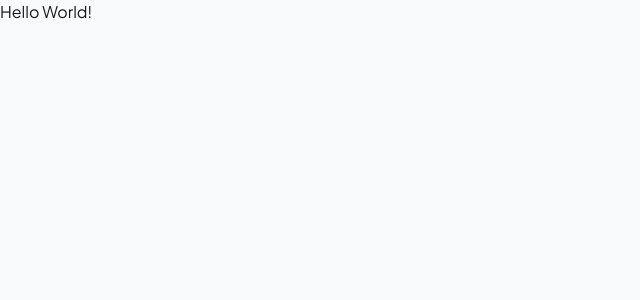
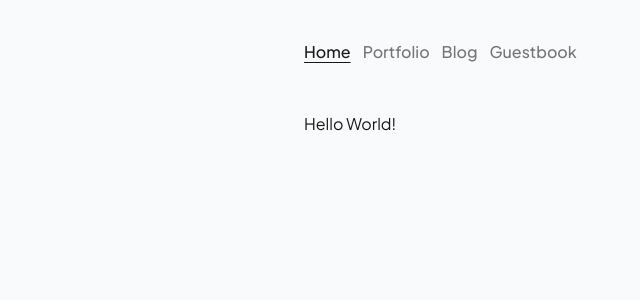
Before and after one commit to Mgkusumaputra/mgkusumaputra.me, a Next.js app: page / in a window 1280 px wide. Shown: the top 300 px of the page, without its empty margins (0-640 px from the left). Built offline with nearby package versions, Linux system fonts and the light colour scheme.

Commit message:
✨ feat: navbar

```diff
--- a/app/page.tsx
+++ b/app/page.tsx
@@ -1,7 +1,10 @@
+import Navbar from "@/components/Navbar";
+
 export default function Home() {
   return (
-    <div className="h-screen">
+    <div className="w-full mx-auto px-8 py-10 max-w-2xl h-screen md:px-0">
+      <Navbar />
       <h1>Hello World!</h1>
     </div>
-  )
+  );
 }
--- /dev/null
+++ b/components/Navbar.tsx
@@ -0,0 +1,64 @@
+"use client";
+
+import Link from "next/link";
+import { usePathname } from "next/navigation";
+
+export default function Navbar() {
+  let pathname = usePathname() || "/";
+  if (pathname.includes("/blog/")) {
+    pathname = "/blog";
+  }
+
+  return (
+    <nav className="mb-12 text-base font-medium">
+      <ul className="flex items-center gap-x-3">
+        <li>
+          <Link
+            href="/"
+            className={`${
+              pathname === "/" ? "text-text-primary underline underline-offset-4" : "text-inactive"
+            }`}
+          >
+            Home
+          </Link>
+        </li>
+        <li>
+          <Link
+            href="/portfolio"
+            className={`${
+              pathname === "/portfolio"
+                ? "text-text-primary underline underline-offset-4"
+                : "text-inactive"
+            }`}
+          >
+            Portfolio
+          </Link>
+        </li>
+        <li>
+          <Link
+            href="/blog"
+            className={`${
+              pathname === "/blog"
+                ? "text-text-primary underline underline-offset-4"
+                : "text-inactive"
+            }`}
+          >
+            Blog
+          </Link>
+        </li>
+        <li>
+          <Link
+            href="/guestbook"
+            className={`${
+              pathname === "/guestbook"
+                ? "text-text-primary underline underline-offset-4"
+                : "text-inactive"
+            }`}
+          >
+            Guestbook
+          </Link>
+        </li>
+      </ul>
+    </nav>
+  );
+}
```
